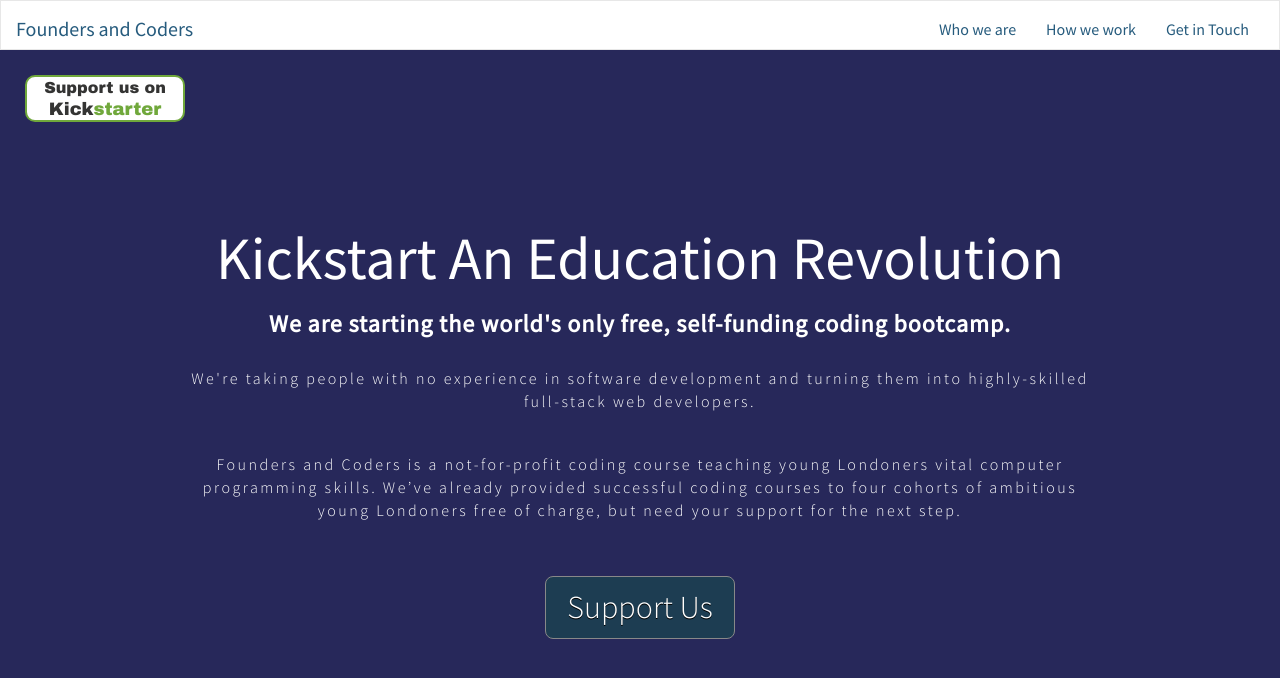
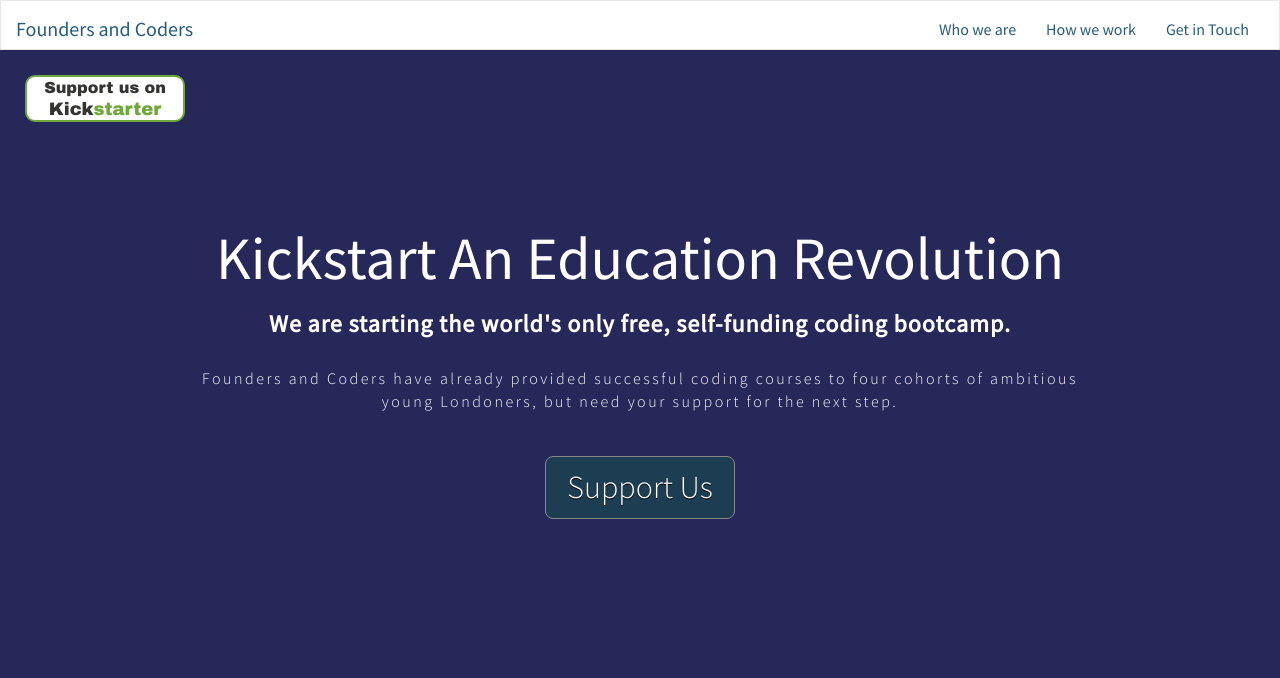
Before and after one commit to sofer/foundersandcoders, a Jekyll site: the page built from index.html, in a window 1280 px wide and 900 px high. Shown: the top 678 px of the window. Built offline with Jekyll 4.4.1, drawn with Linux system fonts in a browser that asks for light colours; nearby versions of some CDN libraries.

Commit message:
changes kickstarter text

```diff
--- a/css/main.css
+++ b/css/main.css
@@ -325,7 +325,7 @@ div.clear {
   font-family: "Source Sans Pro", sans-serif;
   text-decoration: none;
   vertical-align: middle;
-  margin-top: 3%;
+  margin-top: 2%;
 }
 .kickstarter .container a button:hover {
   border: 1px solid #0a3c59;
--- a/css/main.scss
+++ b/css/main.scss
@@ -349,7 +349,7 @@ div.clear {
                    font-family: $FONT;
                    text-decoration: none;
                    vertical-align: middle;
-                   margin-top: 3%;
+                   margin-top: 2%;
             }
             button:hover {
                border: 1px solid #0a3c59;
--- a/index.html
+++ b/index.html
@@ -32,8 +32,7 @@ layout: default
 			<h1>Kickstart An Education Revolution</h1>
 			<h3><strong>We are starting the world's only free, self-funding coding bootcamp.</strong> </h3>
 
-			<p>We're taking people with no experience in software development and turning them into highly-skilled full-stack web developers.</p>
-			<p> Founders and Coders is a not-for-profit coding course teaching young Londoners vital computer programming skills. We’ve already provided successful coding courses to four cohorts of ambitious young Londoners free of charge, but need your support for the next step.</p>
+			<p>Founders and Coders have already provided successful coding courses to four cohorts of ambitious young Londoners, but need your support for the next step.</p>
 			<a href="http://www.linksomewhereplease.com"><button>Support Us</button></a>
 		</div>
 
```
